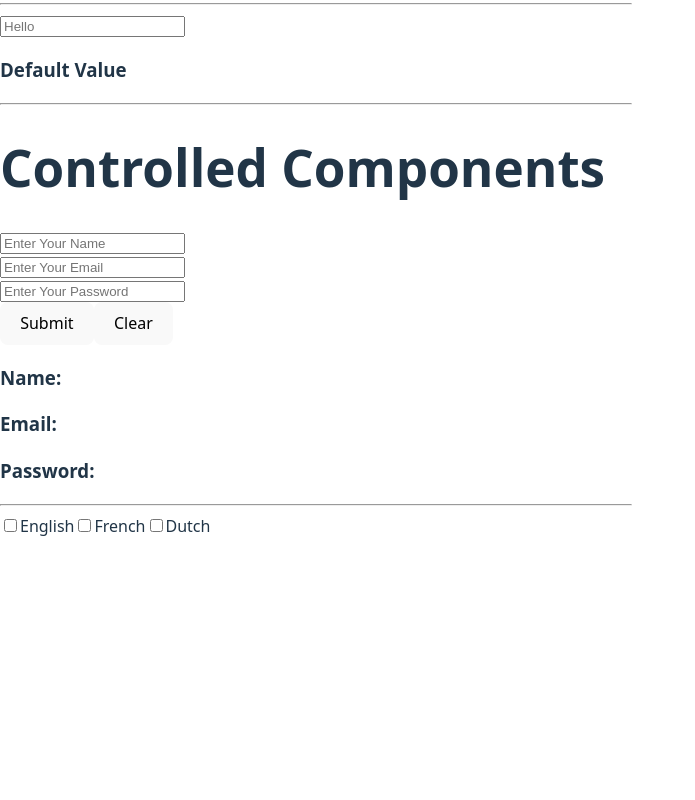
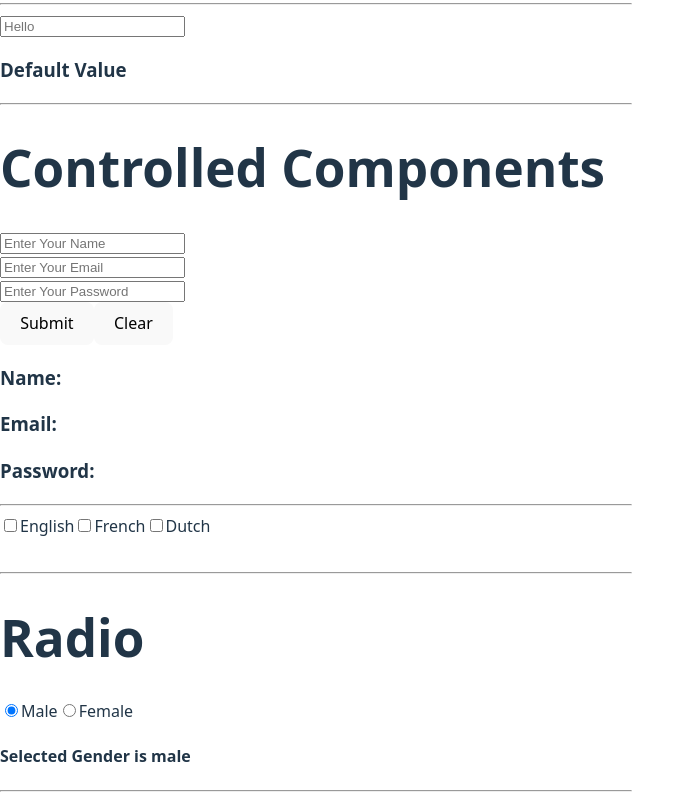
Before and after one commit to saadthedeveloper/react-practice, a React (Vite) app: page / in a window 1280 px wide. Shown: the part 919-1719 px from the top of the page, without its empty margins (0-695 px from the left). Before the commit the page ends 1491 px from the top, so only its background shows below. Built offline with nearby package versions, Linux system fonts and the light colour scheme.

Commit message:
Add controlled component for radio practice

```diff
--- a/src/App.jsx
+++ b/src/App.jsx
@@ -7,6 +7,7 @@ import Greetings from "./Props-3"
 import DynamicVal from './DynamicVal';
 import ControlledComp from './ControlledComp';
 import Checkboxes from './Checkboxes';
+import Radio from './Radio';
 
 
 function App(){
@@ -27,6 +28,9 @@ function App(){
     <ControlledComp />
     <hr />
     <Checkboxes />
+    <hr />
+    <Radio />
+    <hr />
     </>
   )
 }
--- /dev/null
+++ b/src/Radio.jsx
@@ -0,0 +1,23 @@
+import { useState } from 'react';
+
+function Radio() {
+    let [gender, setGender] = useState("male")
+    let genderUpdate = (event) => {
+        setGender(event.target.value)
+    }
+    return (
+        <>
+            <h1>Radio</h1>
+
+            <input checked={gender == "male"} onChange={genderUpdate} type="radio" name='gender' id='male' value="male" />
+            <label htmlFor="male">Male</label>
+
+            <input checked={gender == "female"} onChange={genderUpdate} type="radio" name='gender' id='female' value="female" />
+            <label htmlFor="female">Female</label>
+
+            <h4>Selected Gender is {gender}</h4>
+        </>
+    )
+}
+
+export default Radio;
```
